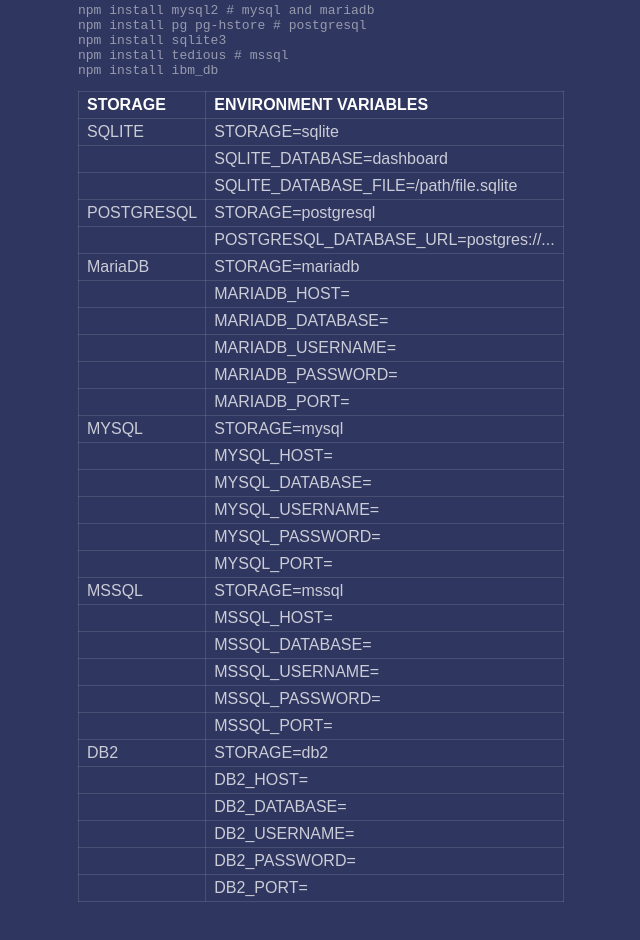
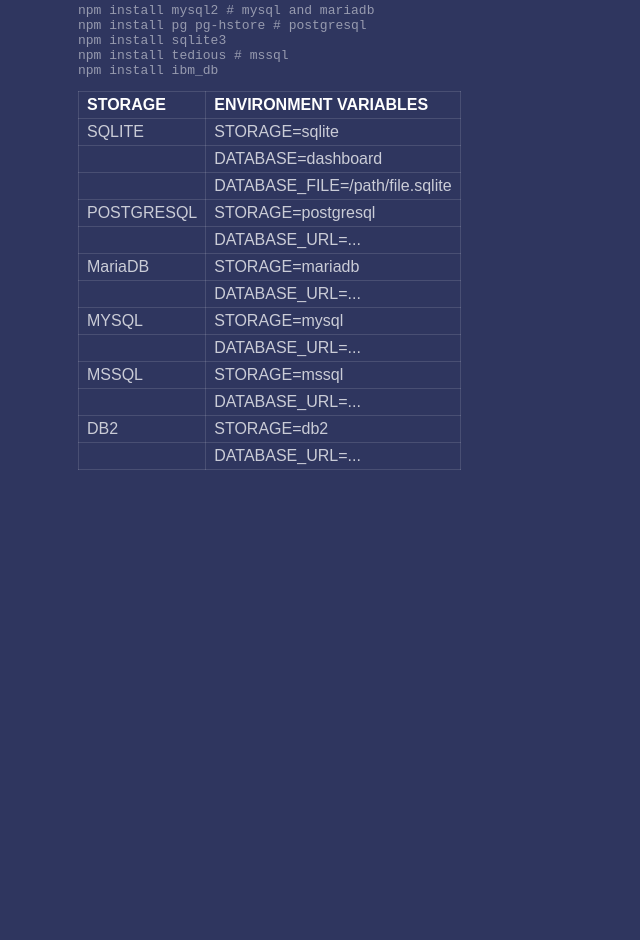
Before and after one commit to layeredapps/maxmind-geoip, a website: page src/www/index.html in a window 1280 px wide. Shown: the part 1079-2019 px from the top of the page, without its empty margins (578-1218 px from the left). After the commit the page ends 1613 px from the top, so only its background shows below. Drawn offline with Linux system fonts and the light colour scheme.

Commit message:
refactor: database env variables are more concise

```diff
--- a/src/www/index.html
+++ b/src/www/index.html
@@ -133,11 +133,11 @@
             </tr>
             <tr>
               <td></td>
-              <td>SQLITE_DATABASE=dashboard</td>
+              <td>DATABASE=dashboard</td>
             </tr>
             <tr>
               <td></td>
-              <td>SQLITE_DATABASE_FILE=/path/file.sqlite</td>
+              <td>DATABASE_FILE=/path/file.sqlite</td>
             </tr>
             <tr>
               <td>POSTGRESQL</td>
@@ -145,7 +145,7 @@
             </tr>
             <tr>
               <td></td>
-              <td>POSTGRESQL_DATABASE_URL=postgres://...</td>
+              <td>DATABASE_URL=...</td>
             </tr>
             <tr>
               <td>MariaDB</td>
@@ -153,23 +153,7 @@
             </tr>
             <tr>
               <td></td>
-              <td>MARIADB_HOST=</td>
-            </tr>
-            <tr>
-              <td></td>
-              <td>MARIADB_DATABASE=</td>
-            </tr>
-            <tr>
-              <td></td>
-              <td>MARIADB_USERNAME=</td>
-            </tr>
-            <tr>
-              <td></td>
-              <td>MARIADB_PASSWORD=</td>
-            </tr>
-            <tr>
-              <td></td>
-              <td>MARIADB_PORT=</td>
+              <td>DATABASE_URL=...</td>
             </tr>
             <tr>
               <td>MYSQL</td>
@@ -177,23 +161,7 @@
             </tr>
             <tr>
               <td></td>
-              <td>MYSQL_HOST=</td>
-            </tr>
-            <tr>
-              <td></td>
-              <td>MYSQL_DATABASE=</td>
-            </tr>
-            <tr>
-              <td></td>
-              <td>MYSQL_USERNAME=</td>
-            </tr>
-            <tr>
-              <td></td>
-              <td>MYSQL_PASSWORD=</td>
-            </tr>
-            <tr>
-              <td></td>
-              <td>MYSQL_PORT=</td>
+              <td>DATABASE_URL=...</td>
             </tr>
             <tr>
               <td>MSSQL</td>
@@ -201,23 +169,7 @@
             </tr>
             <tr>
               <td></td>
-              <td>MSSQL_HOST=</td>
-            </tr>
-            <tr>
-              <td></td>
-              <td>MSSQL_DATABASE=</td>
-            </tr>
-            <tr>
-              <td></td>
-              <td>MSSQL_USERNAME=</td>
-            </tr>
-            <tr>
-              <td></td>
-              <td>MSSQL_PASSWORD=</td>
-            </tr>
-            <tr>
-              <td></td>
-              <td>MSSQL_PORT=</td>
+              <td>DATABASE_URL=...</td>
             </tr>
             <tr>
               <td>DB2</td>
@@ -225,23 +177,7 @@
             </tr>
             <tr>
               <td></td>
-              <td>DB2_HOST=</td>
-            </tr>
-            <tr>
-              <td></td>
-              <td>DB2_DATABASE=</td>
-            </tr>
-            <tr>
-              <td></td>
-              <td>DB2_USERNAME=</td>
-            </tr>
-            <tr>
-              <td></td>
-              <td>DB2_PASSWORD=</td>
-            </tr>
-            <tr>
-              <td></td>
-              <td>DB2_PORT=</td>
+              <td>DATABASE_URL=...</td>
             </tr>
           </tbody>
         </table>
```
Also changed, not shown: package.json (+19 -19 lines), .github/workflows/test-and-publish.yml.
